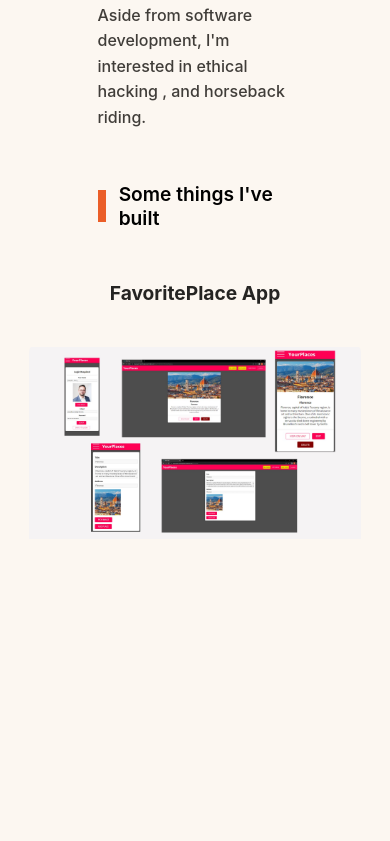
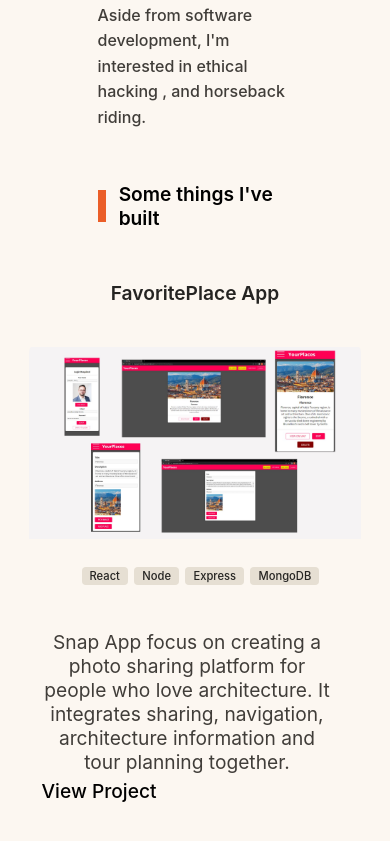
Before and after one commit to omarsaade/omarwork, a React (Create React App) app in the folder omarwork/: page / in a window 390 px wide. Shown: the part 1097-1938 px from the top of the page. Built offline with nearby package versions, Linux system fonts and the light colour scheme.

Commit message:
designing app

```diff
--- a/omarwork/src/components/main/SectionWorks.js
+++ b/omarwork/src/components/main/SectionWorks.js
@@ -17,7 +17,24 @@ const SectionWorks = () => {
         <div className={`${classes["project-image-grid"]}`}>
           <img alt="FavoritePlace App" src={FavoritePlace} />
         </div>
-        <div className={`${classes["project-content-container-grid"]}`}></div>
+        <div className={`${classes["project-content-container-grid"]}`}>
+          <ul className={`${classes["project-technology-grid"]}`}>
+            <li>React</li>
+            <li>Node</li>
+            <li>Express</li>
+            <li>MongoDB</li>
+          </ul>
+          <div className={classes.project}>
+            <p>
+              Snap App focus on creating a photo sharing platform for people who
+              love architecture. It integrates sharing, navigation, architecture
+              information and tour planning together.
+            </p>
+            <div className={classes.viewProject}>
+              <NavLink to="/">View Project</NavLink>
+            </div>
+          </div>
+        </div>
       </div>
     </section>
   );
--- a/omarwork/src/components/main/SectionWorks.module.css
+++ b/omarwork/src/components/main/SectionWorks.module.css
@@ -24,17 +24,18 @@
 
 .project-container-grid{
     display: flex;
+    text-align: center;
     flex-direction: column;
     align-items: center;
     grid-gap: 2.4rem;
     gap: 2.4rem;
-    margin-bottom: 6.4rem;
+    /* margin-bottom: 6.4rem; */
 
 }
 
 .project-title-grid{
     font-size: 1.2rem;
-    font-weight: 700;
+    font-weight: 600;
     color: #252422;
 }
 
@@ -54,6 +55,70 @@
   object-fit: cover;
 }
 
+
+.project-content-container-grid{
+  margin-top: -3rem;
+  width: 100%;
+}
+
+
+.project-technology-grid{
+    list-style: none;
+    font-size: 1.6rem;
+    font-weight: 600;
+    color:  #403d39;;
+    display: flex;
+    align-items: flex-start;
+    grid-gap: 0.4rem;
+    gap: 0.4rem;
+}
+
+
+.project-technology-grid li{
+    color: #252422;
+    font-size: 0.8rem;
+    font-weight: 500;
+    background-color: #e6dfd3;
+    padding: 2px 8px;
+    border-radius: 4px;
+    text-align: center;
+
+}
+
+
+.project{
+    font-size: 1.2rem;
+    color: #403d39;
+    width: 100%;
+    display: flex;
+    flex-direction: column;
+    align-items: flex-start;
+    grid-gap: 0.8rem;
+    gap: 0.8rem;
+    /*  */
+    height: 500px;
+}
+
+
+.project p {
+    margin-bottom: -0.5rem;
+}
+
+.viewProject a{
+    text-decoration: none;
+    cursor: pointer;
+    color: black;
+    font-size: 1.2rem;
+    font-weight: 500;
+}
+
+
+.viewProject a:hover{
+    text-decoration: underline;
+}
+
+
+
 @media (max-width: 777px){
 .section-works img {
     height: 48%;
@@ -64,4 +129,22 @@
     width: 170%;
     height: 25rem;
 }
+.project-technology-grid li{
+    color: #252422;
+    font-size: 0.7rem;
+    font-weight: 500;
+    background-color: #e6dfd3;
+    padding: 2px 8px;
+    border-radius: 4px;
 }
+
+
+.project-content-container-grid{
+    margin-top: -15rem;
+    margin-left: -7rem;
+}
+
+.project p {
+ margin-right: -6rem;
+}
+}
```
